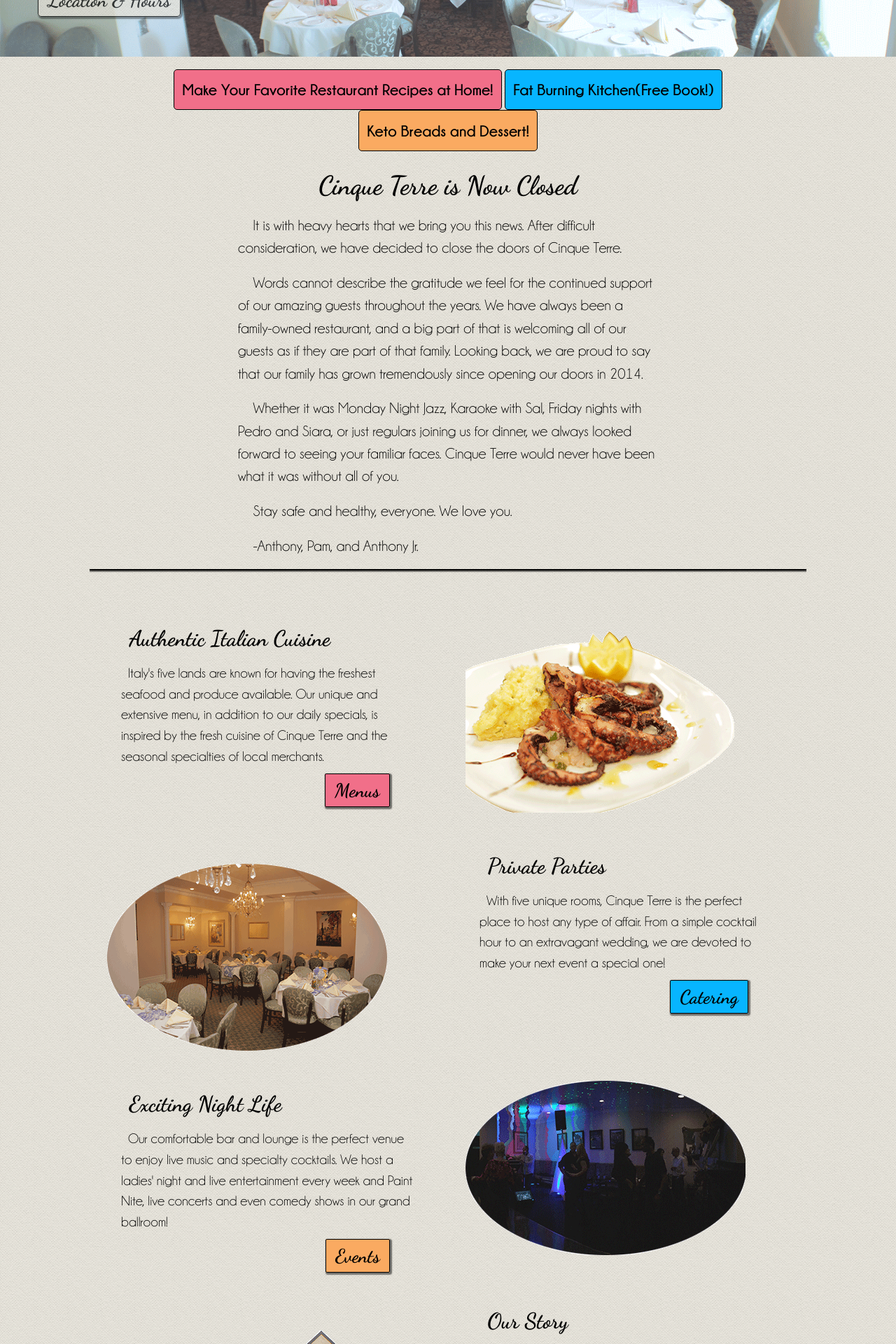
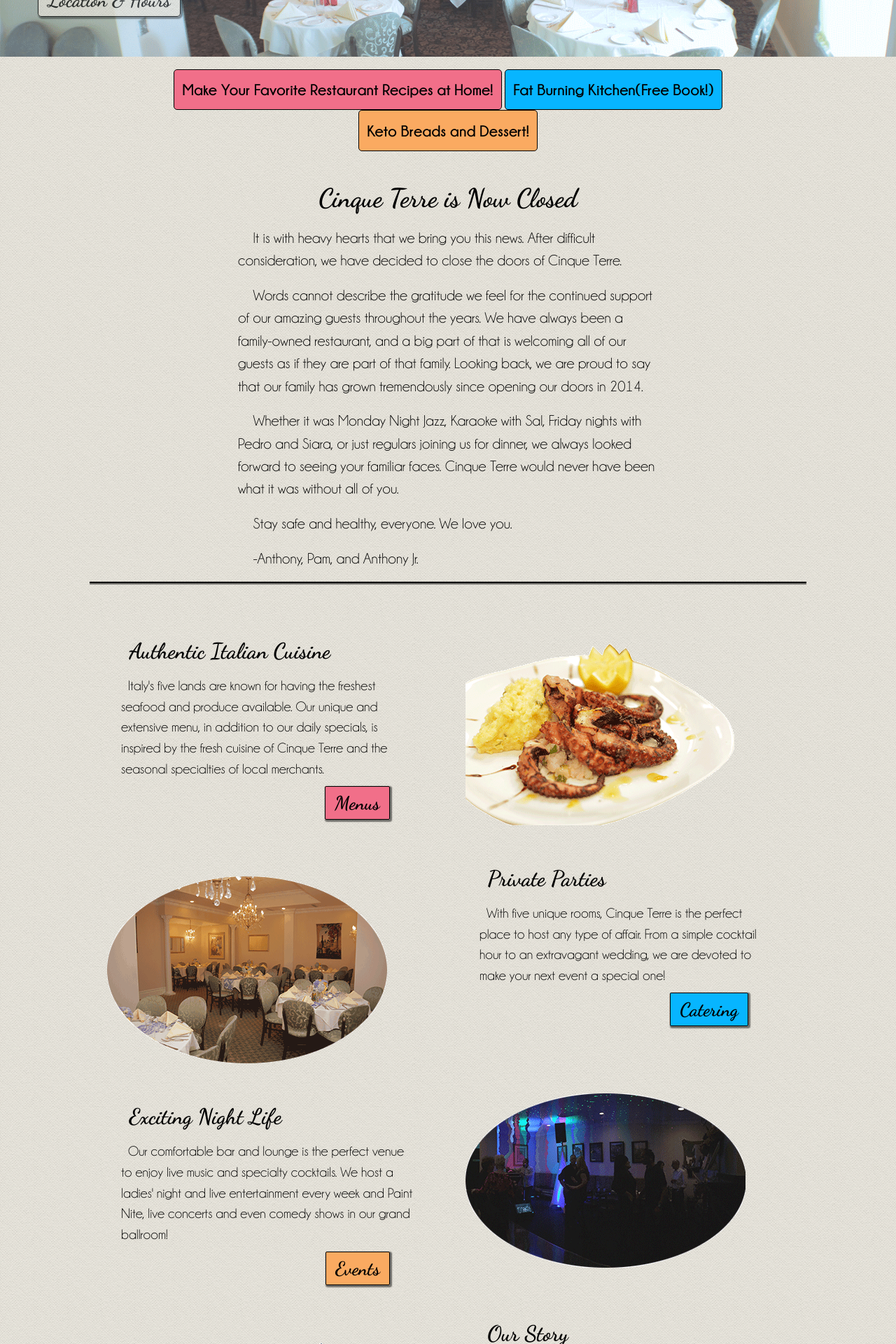
Before and after one commit to cinqueterreli/cinqueterre.github.io, a Jekyll site: the page built from index.html, in a window 1280 px wide. Shown: the part 516-2436 px from the top of the page at 70% size. Built offline with Jekyll 4.4.1, drawn with Linux system fonts in a browser that asks for light colours; nearby versions of some CDN libraries.

Commit message:
margin fix on links

```diff
--- a/css/main.css
+++ b/css/main.css
@@ -238,7 +238,7 @@
 /*----- Affiliate Links ------ */
 .ad-sidebar {
 	display: inline-block;
-    margin: 1em auto 0 auto;
+    margin: 1em auto;
     text-align:center;
 }
 
```
